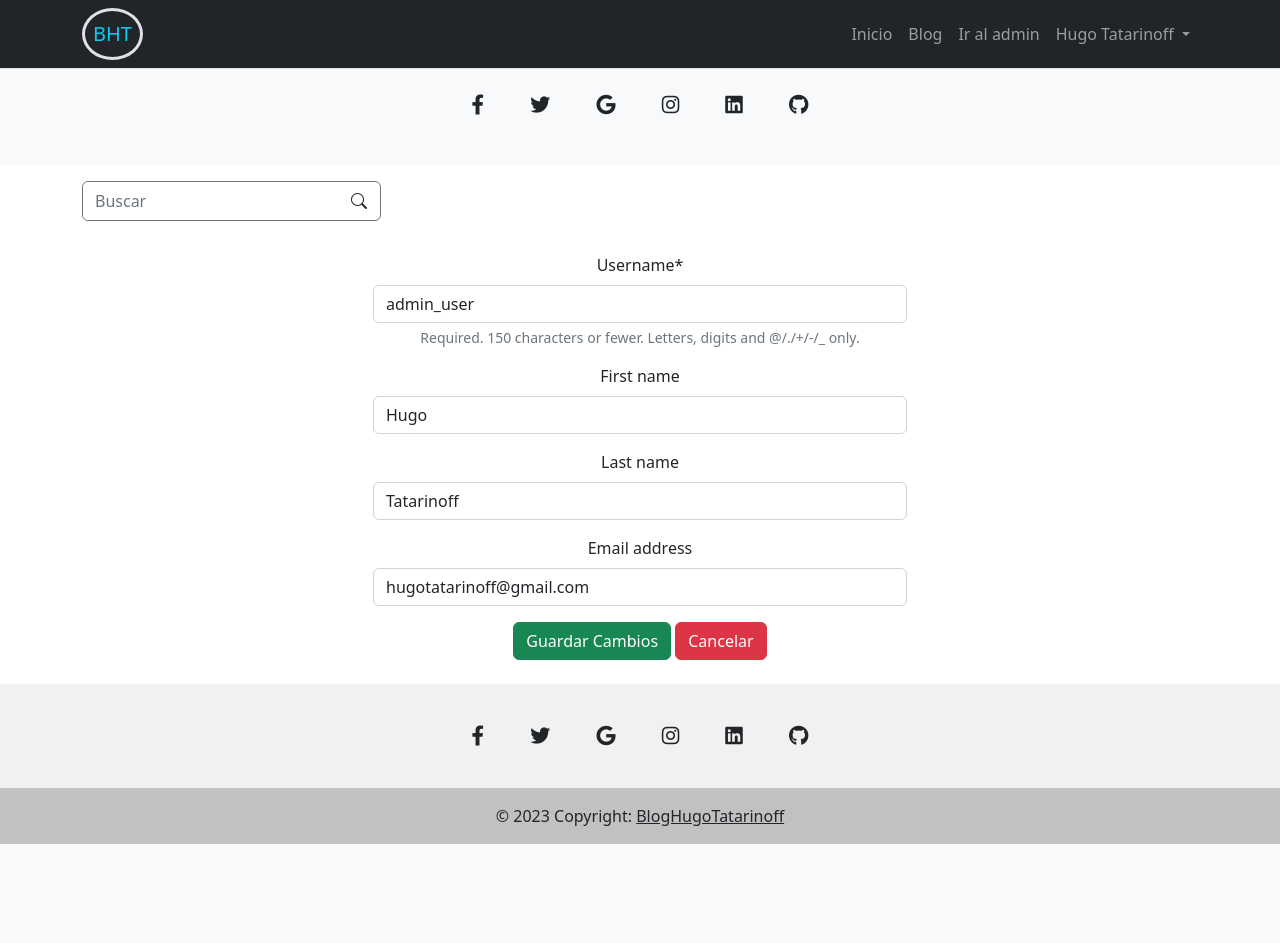
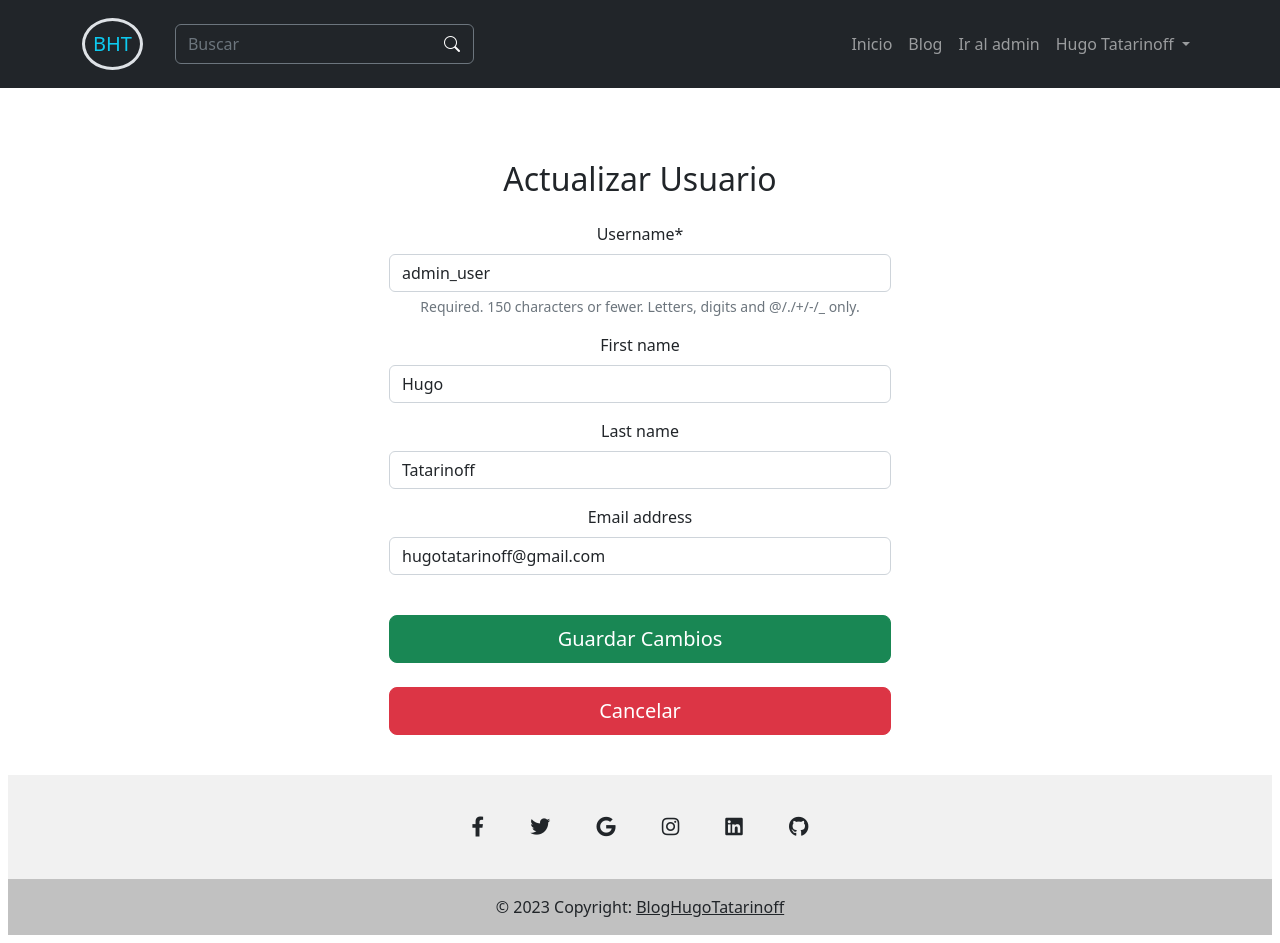
Before and after one commit to hugotata78/Blog, a Django app: page /user/update/1 in a window 1280 px wide. Before the commit the page ends 844 px from the top, so only its background shows below. Run offline with Django 4.2, Linux system fonts and the light colour scheme; data comes from the database, SQL or seed files in the repository; some libraries are stand-ins or nearby versions.

Commit message:
mejoras en el diseño

```diff
--- a/templates/base/base.html
+++ b/templates/base/base.html
@@ -38,8 +38,10 @@
 <body>
 
         {% include "base/menu.html" %}
-        {% block 'content' %} {% endblock %}
-        {% include 'base/footer.html' %}
+        <div class="mt-5 p-2">
+                {% block 'content' %} {% endblock %}
+                {% include 'base/footer.html' %}
+        </div>
         <script src="https://cdn.jsdelivr.net/npm/bootstrap@5.2.2/dist/js/bootstrap.bundle.min.js"
                 integrity="sha384-OERcA2EqjJCMA+/3y+gxIOqMEjwtxJY7qPCqsdltbNJuaOe923+mo//f6V8Qbsw3"
                 crossorigin="anonymous"></script>
--- a/templates/base/menu.html
+++ b/templates/base/menu.html
@@ -1,5 +1,4 @@
-<header>
-    <nav class="navbar navbar-expand-lg navbar-dark bg-dark p-2" aria-label="Twelfth navbar example">
+<nav class="navbar navbar-expand-lg navbar-dark fixed-top bg-dark p-2 mb-4" aria-label="Twelfth navbar example">
     <div class="container">
         <a class="navbar-brand border border-3 rounded-circle p-2" href="/"><span class="text-info">BHT</span></a>
         <button class="navbar-toggler" type="button" data-bs-toggle="collapse" data-bs-target="#navbarsExample08"
@@ -7,7 +6,12 @@
             <span class="navbar-toggler-icon"></span>
         </button>
         <div class="collapse navbar-collapse justify-content-md-center" id="navbarsExample08">
-
+            <form class="d-flex border border-secondary m-3 rounded" role="search" action="{% url 'blog:search' %}"
+                method="get">
+                <input name="search" class="form-control border-0 shadow-none bg-transparent" type="search"
+                    placeholder="Buscar" aria-label="Search">
+                <button class="btn text-white" type="submit"><i class="bi bi-search"></i></button>
+            </form>
             {% if user.is_authenticated %}
             <ul class="navbar-nav ms-auto mb-2 mb-lg-0">
                 <li class="nav-item">
@@ -58,42 +62,3 @@
         </div>
     </div>
 </nav>
-    <div class="container-fluid bg-light text-center border-top p-2">
-        <!-- Section: Social media -->
-        <section class="mb-4">
-            <!-- Facebook -->
-            <a class="btn btn-link btn-floating btn-lg text-dark m-1" href="#!" role="button"
-                data-mdb-ripple-color="dark"><i class="fab fa-facebook-f"></i></a>
-
-            <!-- Twitter -->
-            <a class="btn btn-link btn-floating btn-lg text-dark m-1" href="#!" role="button"
-                data-mdb-ripple-color="dark"><i class="fab fa-twitter"></i></a>
-
-            <!-- Google -->
-            <a class="btn btn-link btn-floating btn-lg text-dark m-1" href="#!" role="button"
-                data-mdb-ripple-color="dark"><i class="fab fa-google"></i></a>
-
-            <!-- Instagram -->
-            <a class="btn btn-link btn-floating btn-lg text-dark m-1" href="#!" role="button"
-                data-mdb-ripple-color="dark"><i class="fab fa-instagram"></i></a>
-
-            <!-- Linkedin -->
-            <a class="btn btn-link btn-floating btn-lg text-dark m-1" href="#!" role="button"
-                data-mdb-ripple-color="dark"><i class="fab fa-linkedin"></i></a>
-            <!-- Github -->
-            <a class="btn btn-link btn-floating btn-lg text-dark m-1" href="#!" role="button"
-                data-mdb-ripple-color="dark"><i class="fab fa-github"></i></a>
-        </section>
-        <!-- Section: Social media -->
-    </div>
-    <nav class="navbar navbar-expand-lg bg-transparent m-2">
-        <div class="container">
-            <form class="d-flex border border-secondary rounded" role="search" action="{% url 'blog:search' %}"
-                method="get">
-                <input name="search" class="form-control border-0 shadow-none" type="search" placeholder="Buscar"
-                    aria-label="Search">
-                <button class="btn" type="submit"><i class="bi bi-search"></i></button>
-            </form>
-        </div>
-    </nav>
-</header>
--- a/templates/blog/home_page.html
+++ b/templates/blog/home_page.html
@@ -1,7 +1,7 @@
 {% extends 'base/base.html' %}
 {% block 'title' %} Inicio {%endblock%}
 {% block 'content' %}
-<div class="container-xxl bd-gutter mt-3 my-md-4 bd-layout">
+<div class="container-xxl bd-gutter pt-5 my-md-4 bd-layout">
 
     <main class="container">
 
--- a/templates/blog/results.html
+++ b/templates/blog/results.html
@@ -1,7 +1,7 @@
 {% extends 'base/base.html' %}
 {% block 'title' %} Destacados {%endblock%}
 {% block 'content' %}
-<div class="container-xxl bd-gutter mt-3 my-md-4 bd-layout">
+<div class="container-xxl bd-gutter pt-5 my-md-4 bd-layout">
 
     <main class="container">
 
--- a/templates/registration/login.html
+++ b/templates/registration/login.html
@@ -4,7 +4,7 @@
 {% block 'title' %} Inicar Seción {% endblock %}
 
 {% block 'content' %}
-    <div class="container-xxl bd-gutter mt-3 my-md-4 bd-layout">
+    <div class="container-xxl bd-gutter mt-3 p-5 my-md-4 bd-layout">
 
         <main class="container">
 
--- a/templates/user/success_registration.html
+++ b/templates/user/success_registration.html
@@ -1,7 +1,7 @@
 {% extends 'base/base.html' %}
 {% block 'title' %} Registro Exitoso!!!{% endblock %}
 {% block 'content' %}
-<div class="container-xxl bd-gutter mt-3 my-md-4 bd-layout">
+<div class="container-xxl bd-gutter p-5 my-md-4 bd-layout">
 
     <main class="container">
 
--- a/templates/user/update_user.html
+++ b/templates/user/update_user.html
@@ -2,7 +2,7 @@
 {% load crispy_forms_tags %}
 {% block 'title' %} Editar Perfil de Usuario {% endblock %}
 {% block 'content' %}
-<div class="container-xxl bd-gutter mt-3 my-md-4 bd-layout">
+<div class="container-xxl bd-gutter pt-5 my-md-4 bd-layout">
 
     <main class="container">
 
@@ -11,12 +11,15 @@
 
             <div class="col-md-6">
 
-                <div class="w-100 m-auto text-center">
+                <div class="w-100 m-auto text-center p-3">
                     <form method="POST" class="form-group">
+                        <h2 class="p-3">Actualizar Usuario</h2>
                         {% csrf_token %}
                         {{ form|crispy }}
-                        <button type="submit" class="btn btn-success">Guardar Cambios</button>
-                        <a href="{% url 'users:user' pk=user.id %}" class="btn btn-danger">Cancelar</a>
+                        <div>
+                            <button type="submit" class="btn btn-lg btn-success w-100 mt-4">Guardar Cambios</button>
+                            <a href="{% url 'users:user' pk=user.id %}" class="btn btn-lg btn-danger w-100 mt-4">Cancelar</a>
+                        </div>
                     </form>
                 </div>
             </div>
```
Also changed, not shown: templates/user/registration.html (+4 -3 lines), templates/user/user_detail.html (+20 -13 lines). Lines whose indentation alone changed are shown as unchanged.
